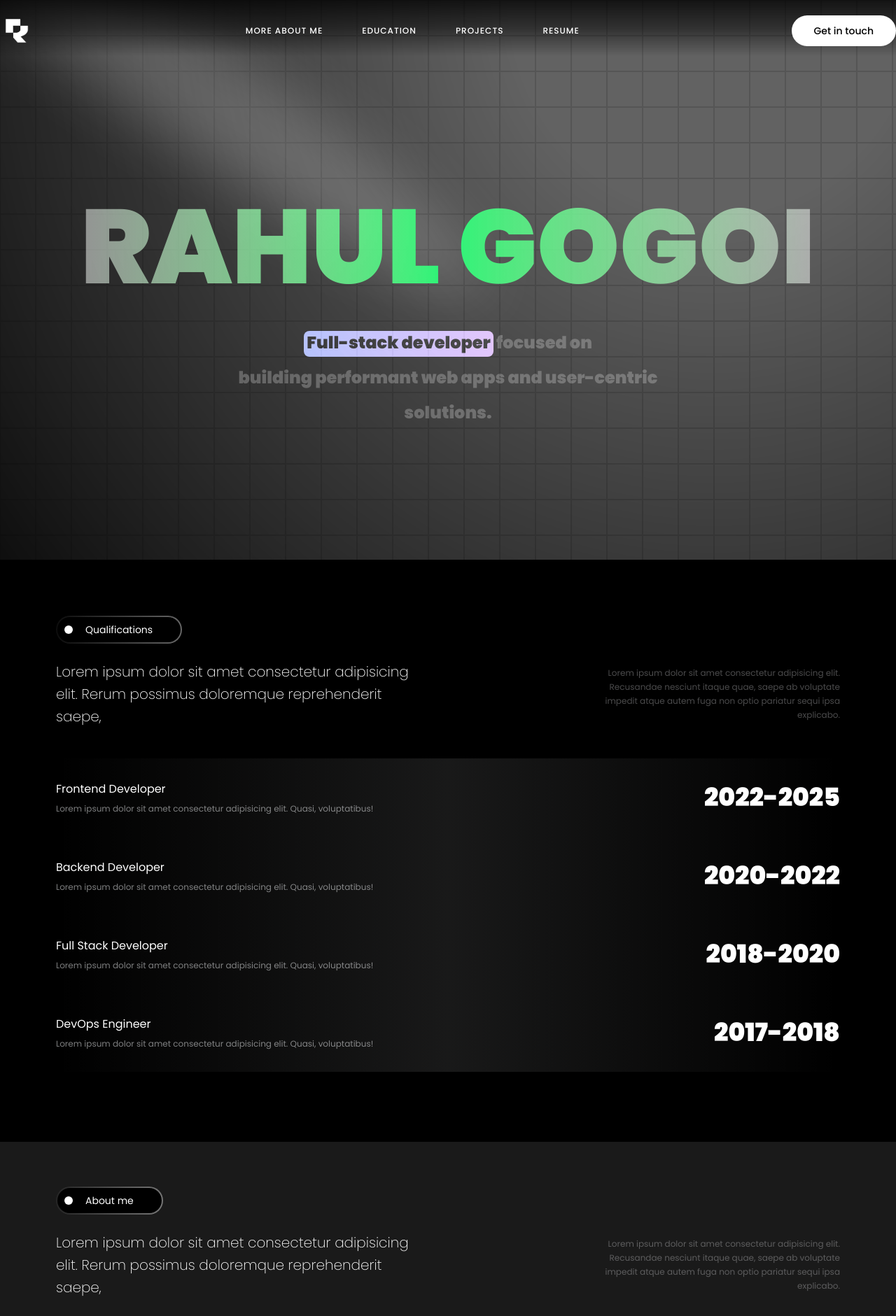
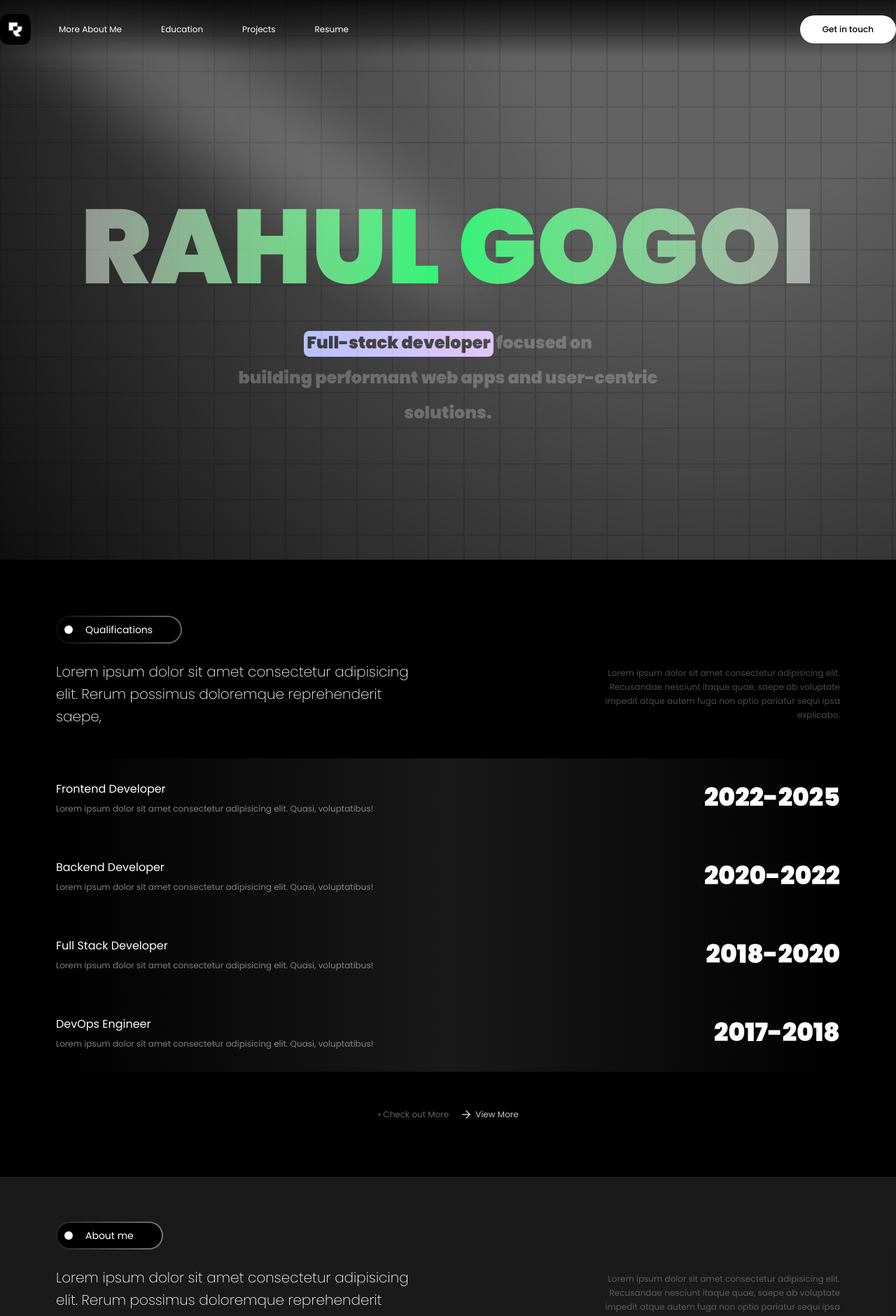
Before and after one commit to 2004anonymous/portfolio, a Next.js app: page / in a window 1280 px wide. Shown: the top 1881 px of the page at 70% size. Built offline with nearby package versions, Linux system fonts and the light colour scheme.

Commit message:
Small changes done.

```diff
--- a/app/globals.css
+++ b/app/globals.css
@@ -17,7 +17,7 @@
 
   --animate-spotlight: spotlight 2s ease 0.75s 1 forwards;
   --animate-background: backgroundPulse 2s ease 1s infinite;
-    --animate-cell-ripple: cell-ripple var(--duration, 200ms) ease-out none 1
+  --animate-cell-ripple: cell-ripple var(--duration, 200ms) ease-out none 1
     var(--delay, 0ms);
 
 }
--- a/app/page.tsx
+++ b/app/page.tsx
@@ -3,15 +3,16 @@ import { BackgroundRippleEffectDemo } from "@/components/ui/Content";
 import Footer from "@/components/ui/Footer";
 import Qualification from "@/components/ui/Qualification";
 import Header from "@/components/widgets/Header";
+import Image from "next/image";
 
 export default function Home() {
   return (
     <div className=" max-w-[1600px] mx-auto">
       <Header />
       <BackgroundRippleEffectDemo />
-      <Qualification/>
+      <Qualification />
       <AboutSection />
-      <Footer/>
+      <Footer />
     </div>
   );
 }
--- a/components/ui/AboutSection.tsx
+++ b/components/ui/AboutSection.tsx
@@ -2,7 +2,7 @@ import React from "react";
 import SectionCTC from "../widgets/buttons/SectionCTC";
 import Image from "next/image";
 import Button from "../widgets/buttons/Button";
-import { Facebook, Github, Instagram, Linkedin } from "lucide-react";
+import { ArrowUpRight, Facebook, Github, Instagram, Linkedin } from "lucide-react";
 
 const AboutSection = () => {
   return (
@@ -68,6 +68,11 @@ const AboutSection = () => {
           />
         </div>
       </div>
+
+        <div className=" flex items-center justify-center mt-10 group">
+          <p className=" text-sm cursor-pointer text-slate-50/60 group-hover:text-white duration-300 underline pb-0.5 me-1 ">More about Me</p> <ArrowUpRight size={20} className=" group-hover:rotate-45 duration-300 transition-all"/>
+        </div>
+
     </div>
   );
 };
--- a/components/ui/Footer.tsx
+++ b/components/ui/Footer.tsx
@@ -18,13 +18,15 @@ const Footer = () => {
         <div className="flex flex-col md:flex-row items-start">
           <div className="w-full md:w-[40%] h-auto">
             <div className=" flex items-center justify-start">
+              <div className=" rounded-lg bg-slate-50/30 p-1 shadow shadow-gray-500/50 me-2">
                 <Image
                   alt="Rahul Logo"
                   src={"/ic_logo.png"}
                   height={100}
                   width={100}
-                className=" h-10 w-10"
+                  className=" h-7 w-7"
                 />
+              </div>
               <div>
                 <p className=" text-xs leading-[14px] text-slate-50/50">
                   @Portfolio <br />{" "}
--- a/components/ui/Qualification.tsx
+++ b/components/ui/Qualification.tsx
@@ -1,6 +1,7 @@
 import React from "react";
 import SectionCTC from "../widgets/buttons/SectionCTC";
 import { Qualifications } from "@/lib/constants";
+import { ArrowRight } from "lucide-react";
 
 const Qualification = () => {
   return (
@@ -29,6 +30,15 @@ const Qualification = () => {
           />
         ))}
       </div>
+
+      <div className=" flex items-center justify-center mt-8">
+        <div className=" flex items-center text-xs">
+          <p className=" text-slate-50/40 me-4"> • Check out More</p> <div className=" hover:animate-slide-right cursor-pointer space-x-1 text-slate-50/80 flex items-center">
+            <ArrowRight size={18}/> <span>View More</span>
+          </div>
+        </div>
+      </div>
+
     </div>
   );
 };
--- a/components/widgets/Header.tsx
+++ b/components/widgets/Header.tsx
@@ -8,24 +8,32 @@ const Header = () => {
   return (
     <div className=" min-h-20 pt-5 w-full bg-gradient-to-b from-black/80 via-black/50 to-transparent absolute z-[999] top-0 right-0 left-0 mx-auto">
       <div className=" flex w-full max-w-[1400px] mx-auto h-full items-center justify-between">
-        <div>
-          <Image
+        <div className=" flex items-center space-x-10">
+          <div className=" bg-black shadow shadow-gray-500/10 p-2 rounded-xl">
+            <Image
             alt="Logo"
             src={"/ic_logo.png"}
             height={200}
             width={200}
-            className=" h-12 w-12"
+            className=" h-7 w-7"
           />
-        </div>
-
-        <div className=" flex items-center justify-center space-x-14">
+          </div>
+          <div className=" flex items-center justify-center space-x-14">
           <HeaderCTC onClick={() => {}}>More about me</HeaderCTC>
           <HeaderCTC onClick={() => {}}>education</HeaderCTC>
           <HeaderCTC onClick={() => {}}>projects</HeaderCTC>
           <HeaderCTC onClick={() => {}}>resume</HeaderCTC>
         </div>
+        </div>
 
-        <Button className=" py-3 bg-white text-black hover:text-white px-8 rounded-full">Get in touch</Button>
+        {/* <div className=" flex items-center justify-center space-x-14">
+          <HeaderCTC onClick={() => {}}>More about me</HeaderCTC>
+          <HeaderCTC onClick={() => {}}>education</HeaderCTC>
+          <HeaderCTC onClick={() => {}}>projects</HeaderCTC>
+          <HeaderCTC onClick={() => {}}>resume</HeaderCTC>
+        </div> */}
+
+        <Button className=" py-3 text-xs bg-white text-black hover:text-white px-8 rounded-full">Get in touch</Button>
       </div>
     </div>
   );
--- a/components/widgets/buttons/HeaderCTC.tsx
+++ b/components/widgets/buttons/HeaderCTC.tsx
@@ -8,7 +8,7 @@ type Props = {
 
 const HeaderCTC = ({ children, onClick }: Props) => {
   return (
-    <div onClick={onClick} className=" font-medium text-xs tracking-[1px] uppercase cursor-pointer">
+    <div onClick={onClick} className=" text-xs capitalize cursor-pointer">
       {children}
     </div>
   );
```
Lines whose indentation alone changed are shown as unchanged.
